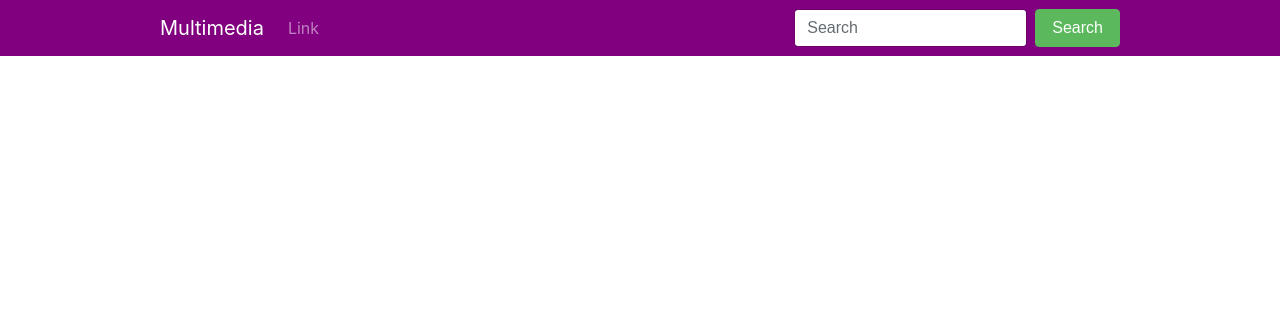
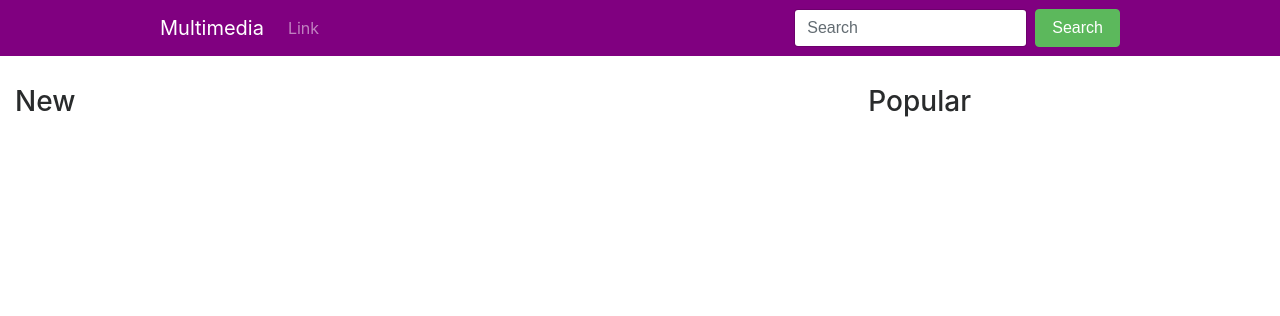
Before and after one commit to faisalburhanudin/multimedia, a Django app: page / in a window 1280 px wide. Shown: the top 316 px of the page. Run offline with Django 3.2, Linux system fonts and the light colour scheme; data that the repository does not hold is empty; some libraries are stand-ins or nearby versions.

Commit message:
add top design

```diff
--- a/core/templates/home.html
+++ b/core/templates/home.html
@@ -46,27 +46,24 @@
 </nav>
 <div class="container-fluid content">
     <div class="row">
-        {% for content in contents %}
-        <div class="col-md-2">
-            <div class="card">
-                <img class="card-img-top" src="{{ content.image_160x160.url }}" alt="{{ content.title }}">
-                <div class="card-block">
-                    <h4 class="card-title">{{ content.title }}</h4>
-                    <div class="row">
-                        <div class="col-sm-4">
-                            <i class="fa fa-eye" aria-hidden="true"></i> {{ content.total_view }}
-                        </div>
-                        <div class="col-sm-4">
-                            <i class="fa fa-comment" aria-hidden="true"></i> {{ content.total_comment }}
-                        </div>
-                        <div class="col-sm-4">
-                            <i class="fa fa-thumbs-up" aria-hidden="true"></i> {{ content.total_like }}
+        <div class="col-md-8">
+            <h3>New</h3>
+            <div class="row">
+                {% for content in contents %}
+                <div class="col-md-3">
+                    <div class="card">
+                        <img class="card-img-top" src="{{ content.image_160x160.url }}" alt="{{ content.title }}">
+                        <div class="card-block">
+                            <p class="card-title text-center">{{ content.title }}</p>
                         </div>
                     </div>
                 </div>
+                {% endfor %}
             </div>
         </div>
-        {% endfor %}
+        <div class="col-md-4">
+            <h3>Popular</h3>
+        </div>
     </div>
 </div>
 
--- a/static/css/custom.css
+++ b/static/css/custom.css
@@ -1,6 +1,14 @@
 .content {
     padding-top: 15px;
     margin-top: 15px;
+}
+
+.card {
+    margin-bottom: 30px;
+}
+
+.card-title {
+    margin-bottom: 0;
 }
 
 .card-block {
```
